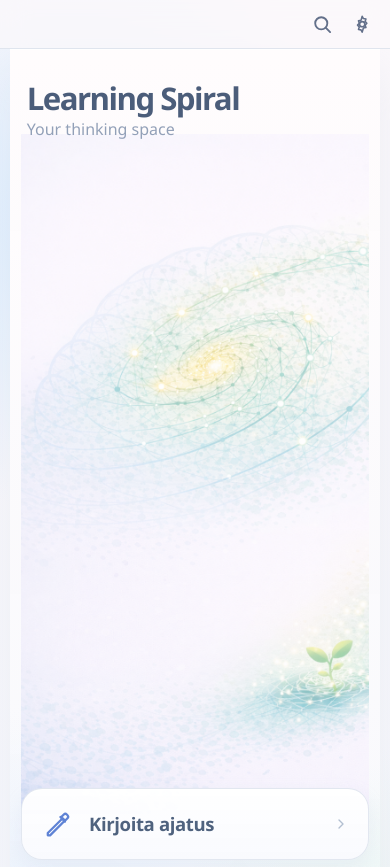
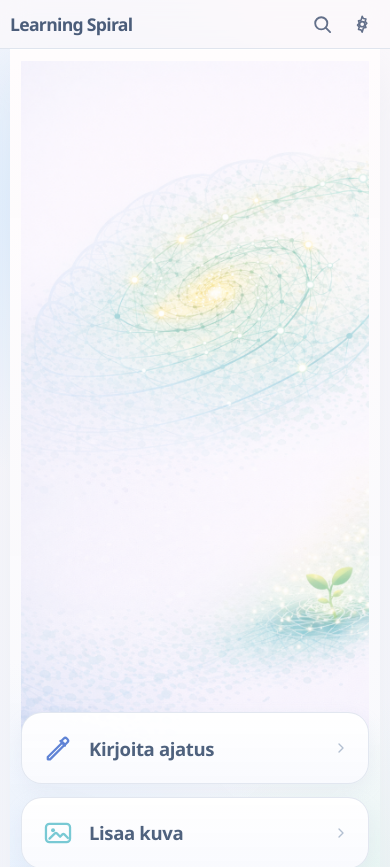
Before and after one commit to heikkikukkonen/learningspiral, a Next.js app: page / in a window 390 px wide. Shown: the top 867 px of the page. Built offline with nearby package versions, Linux system fonts and the light colour scheme.

Commit message:
Move Learning Spiral title back to header

```diff
--- a/app/globals.css
+++ b/app/globals.css
@@ -63,7 +63,7 @@ a {
   font-weight: 700;
   font-size: 1.1rem;
   letter-spacing: -0.04em;
-  color: rgba(65, 85, 111, 0);
+  color: #4b5d7a;
   user-select: none;
 }
 
@@ -1458,29 +1458,7 @@ button.danger {
 }
 
 .home-hero {
-  margin-bottom: 0.35rem;
-}
-
-.home-hero-copy {
-  position: relative;
-  z-index: 1;
-  display: grid;
-  gap: 0.22rem;
-  padding: 1rem 0.4rem 0;
-}
-
-.home-hero-copy h1 {
-  margin: 0;
-  font-size: clamp(2rem, 6vw, 2.55rem);
-  line-height: 1.02;
-  letter-spacing: -0.05em;
-  color: #4b5d7a;
-}
-
-.home-hero-copy p {
-  margin: 0;
-  font-size: 1.12rem;
-  color: #92a0b8;
+  margin-bottom: 0.2rem;
 }
 
 .home-visual {
@@ -1696,19 +1674,6 @@ button.danger {
     border-radius: 0 0 24px 24px;
   }
 
-  .home-hero-copy {
-    padding-left: 0.35rem;
-    padding-right: 0.35rem;
-  }
-
-  .home-hero-copy h1 {
-    font-size: 1.95rem;
-  }
-
-  .home-hero-copy p {
-    font-size: 1rem;
-  }
-
   .home-list {
     margin-top: -2rem;
   }
--- a/app/page.tsx
+++ b/app/page.tsx
@@ -123,10 +123,6 @@ export default function HomePage() {
     <section className="home-shell home-shell-mobile">
       <div className="home-phone-card">
         <div className="home-hero">
-          <div className="home-hero-copy">
-            <h1>Learning Spiral</h1>
-            <p>Your thinking space</p>
-          </div>
           <div className="home-visual home-visual-main" aria-hidden="true" />
         </div>
 
```
